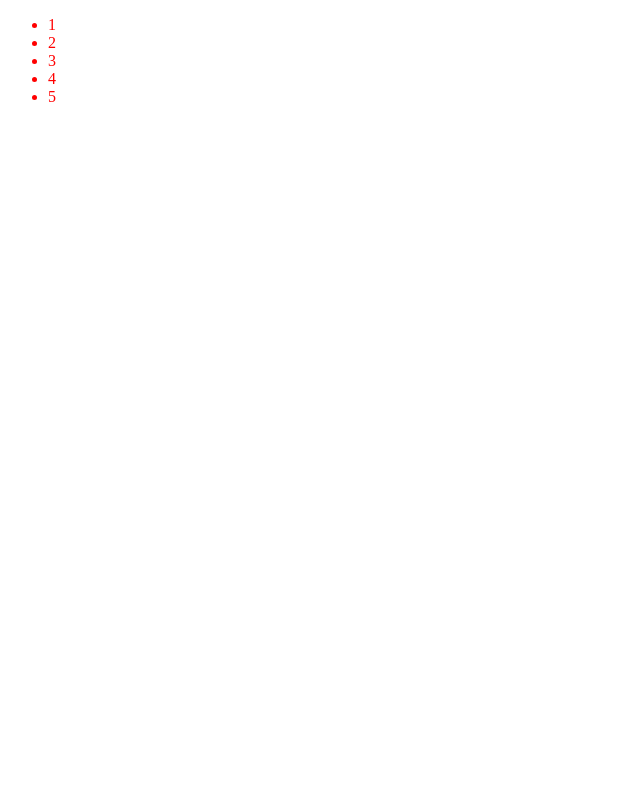
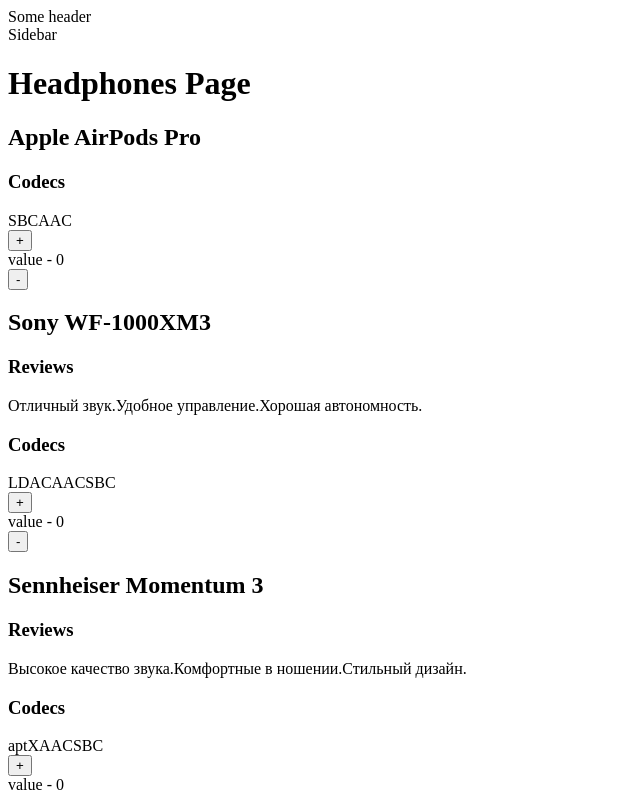
Before and after one commit to MariaGlukhovaP/any-food, a React (Vite) app: page / in a window 1280 px wide. Shown: the top 792 px of the page, without its empty margins (0-640 px from the left). Built offline with nearby package versions, Linux system fonts and the light colour scheme.

Commit message:
lection 3: components, useState

```diff
--- /dev/null
+++ b/src/app.jsx
@@ -0,0 +1,10 @@
+import { HeadphonesPage } from "./components/headphones-page/headphones-page";
+import { Layout } from "./components/layout/layout";
+
+export const App = () => {
+  return (
+    <Layout sidebar={<div>Sidebar</div>}>
+      <HeadphonesPage />;
+    </Layout>
+  );
+};
--- /dev/null
+++ b/src/components/codecs/codecs.jsx
@@ -0,0 +1,10 @@
+export const Codecs = ({ codecs }) => {
+  return (
+    <>
+      <h3>Codecs</h3>
+      {codecs.map((codec) => (
+        <span key={codec}>{codec}</span>
+      ))}
+    </>
+  );
+};
--- /dev/null
+++ b/src/components/count/count.jsx
@@ -0,0 +1,49 @@
+// import { useState } from "react";
+
+// const hardCalculations = () => {
+//   let sum = 0;
+//   for (let i = 0; i < 1000; i++) {
+//     sum++;
+//   }
+//   return 0;
+// };
+
+// export const Count = ({ onChange }) => {
+//   const [value, setValue] = useState(() => hardCalculations());
+
+//   let amount = 0;
+
+//   const increase = () => {
+//     setValue((currentValue) => currentValue + 1);
+//     amount++;
+//     onChange(value);
+//   };
+
+//   const decrease = () => {
+//     setValue(value - 1);
+//     amount--;
+//     onChange(value);
+//   };
+
+//   return (
+//     <div>
+//       <button onClick={increase}>+</button>
+//       <div>
+//         value - {value} amount - {amount}
+//       </div>
+//       <button onClick={decrease}>-</button>
+//     </div>
+//   );
+// };
+import { useCount } from "./use-count";
+
+export const Count = () => {
+  const { value, increase, decrease } = useCount();
+  return (
+    <div>
+      <button onClick={increase}>+</button>
+      <div>value - {value}</div>
+      <button onClick={decrease}>-</button>
+    </div>
+  );
+};
--- /dev/null
+++ b/src/components/count/use-count.js
@@ -0,0 +1,25 @@
+import { useState } from "react";
+
+export const useCount = () => {
+  const [value, setValue] = useState({ value: 0 });
+
+  const increase = () => {
+    setValue((currentValue) => {
+      return {
+        ...currentValue,
+        value: currentValue.value + 1,
+      };
+    });
+  };
+
+  const decrease = () => {
+    setValue((currentValue) => {
+      return {
+        ...currentValue,
+        value: currentValue.value - 1,
+      };
+    });
+  };
+
+  return { value: value.value, increase, decrease };
+};
--- /dev/null
+++ b/src/components/headphone/headphone.jsx
@@ -0,0 +1,22 @@
+import { useState } from "react";
+import { Codecs } from "../codecs/codecs";
+import { Count } from "../count/count";
+import { Reviews } from "../reviews/reviews";
+
+export const Headphone = ({ headphone }) => {
+  const { name, reviews, codecs } = headphone;
+  const [state, setState] = useState();
+
+  if (!name) {
+    return null;
+  }
+
+  return (
+    <div>
+      <h2>{name}</h2>
+      {Boolean(reviews.length) && <Reviews reviews={reviews} />}
+      <Codecs codecs={codecs} state={state} />
+      <Count onChange={console.log} />
+    </div>
+  );
+};
--- /dev/null
+++ b/src/components/headphones-page/headphones-page.jsx
@@ -0,0 +1,13 @@
+import { headphones } from "../../constants/mock";
+import { Headphone } from "../headphone/headphone";
+
+export const HeadphonesPage = () => {
+  return (
+    <div>
+      <h1>Headphones Page</h1>
+      {headphones.map((headphone) => (
+        <Headphone headphone={headphone} key={headphone.id} />
+      ))}
+    </div>
+  );
+};
--- /dev/null
+++ b/src/components/layout/layout.jsx
@@ -0,0 +1,10 @@
+export const Layout = ({ children, sidebar }) => {
+  return (
+    <div>
+      <header>Some header</header>
+      {sidebar}
+      {children}
+      <footer>Some footer</footer>
+    </div>
+  );
+};
--- /dev/null
+++ b/src/components/reviews/reviews.jsx
@@ -0,0 +1,10 @@
+export const Reviews = ({ reviews }) => {
+  return (
+    <>
+      <h3>Reviews</h3>
+      {reviews.map((text) => (
+        <span key={text}>{text}</span>
+      ))}
+    </>
+  );
+};
--- /dev/null
+++ b/src/constants/mock.js
@@ -0,0 +1,112 @@
+export const headphones = [
+  {
+    name: "Apple AirPods Pro",
+    id: "MLXJ2LL/A",
+    type: "in-ear",
+    maxVolume: "80 dB",
+    brand: "Apple",
+    reviews: [],
+    codecs: ["SBC", "AAC"],
+    price: 10,
+  },
+  {
+    name: "Sony WF-1000XM3",
+    id: "WF1000XM3V",
+    type: "true wireless",
+    maxVolume: "100 dB",
+    brand: "Sony",
+    reviews: ["Отличный звук.", "Удобное управление.", "Хорошая автономность."],
+    codecs: ["LDAC", "AAC", "SBC"],
+    price: 10,
+  },
+  {
+    name: "Sennheiser Momentum 3",
+    id: "M3IEG",
+    type: "on-ear",
+    maxVolume: "120 dB",
+    brand: "Sennheiser",
+    reviews: [
+      "Высокое качество звука.",
+      "Комфортные в ношении.",
+      "Стильный дизайн.",
+    ],
+    codecs: ["aptX", "AAC", "SBC"],
+    price: 10,
+  },
+  {
+    name: "Bose QuietComfort 35 II",
+    id: "794418",
+    type: "over-ear",
+    maxVolume: "115 dB",
+    brand: "Bose",
+    reviews: [
+      "Отличная шумоизоляция.",
+      "Качественный звук.",
+      "Удобные амбушюры.",
+    ],
+    codecs: ["AAC", "SBC"],
+    price: 10,
+  },
+  {
+    name: "Marshall Major IV",
+    id: "MARSHALLMAJORIVBLK",
+    type: "on-ear",
+    maxVolume: "99 dB",
+    brand: "Marshall",
+    reviews: ["Хорошее звучание.", "Долго держат заряд.", "Легкие и удобные."],
+    codecs: ["aptX", "aptX HD", "AAC", "SBC"],
+    price: 10,
+  },
+  {
+    name: "Beats Studio 3",
+    id: "HTCIA62",
+    type: "on-ear",
+    maxVolume: "98 dB",
+    brand: "Beats",
+    reviews: ["Отличные басы.", "Хороший звук в целом.", "Стильные и удобные."],
+    codecs: ["AAC", "SBC"],
+    price: 10,
+  },
+  {
+    name: "Anker Soundcore Life Q30",
+    id: "A3153301",
+    type: "on-ear",
+    maxVolume: "96 dB",
+    brand: "Anker",
+    reviews: [
+      "Глубокие басы.",
+      "Качественная сборка.",
+      "Достойный звук за свою цену.",
+    ],
+    codecs: ["aptX", "AAC", "SBC"],
+    price: 10,
+  },
+  {
+    name: "Panasonic RZ-S300WGE",
+    id: "RZ-S300WGE-K",
+    type: "true wireless",
+    maxVolume: "90 dB",
+    brand: "Panasonic",
+    reviews: [
+      "Хороший звук и шумодав.",
+      "Комфортно сидят в ушах.",
+      "Долго держат заряд.",
+    ],
+    codecs: ["AAC", "SBC"],
+    price: 10,
+  },
+  {
+    name: "Shure AONIC 5",
+    id: "SH-AONIC5",
+    type: "closed-back",
+    maxVolume: "97 dB",
+    brand: "Shure",
+    reviews: [
+      "Превосходное качество звука.",
+      "Стильный и современный дизайн.",
+      "Комфортные и легкие.",
+    ],
+    codecs: ["aptX LL", "LDAC", "AAC", "SBC"],
+    price: 10,
+  },
+];
--- a/src/main.jsx
+++ b/src/main.jsx
@@ -1,22 +1,10 @@
-import { createElement } from "react";
 import { createRoot } from "react-dom/client";
+import { App } from "./App";
 
 const root = document.getElementById("root");
 
 const reactRoot = createRoot(root);
 
-// reactRoot.render(
-//   createElement(
-//     "ul",
-//     { className: "someClass", style: { color: "red" } },
-//     [1, 2, 3, 4, 5].map((id) => createElement("li", {}, id))
-//   )
-// );
+reactRoot.render(<App></App>);
 
-reactRoot.render(
-  <ul className="someClass" style={{ color: "red" }}>
-    {[1, 2, 3, 4, 5].map((id) => (
-      <li>{id}</li>
-    ))}
-  </ul>
-);
+console.log(reactRoot);
```
Also changed, not shown: eslint.config.js (+18 -17 lines).
